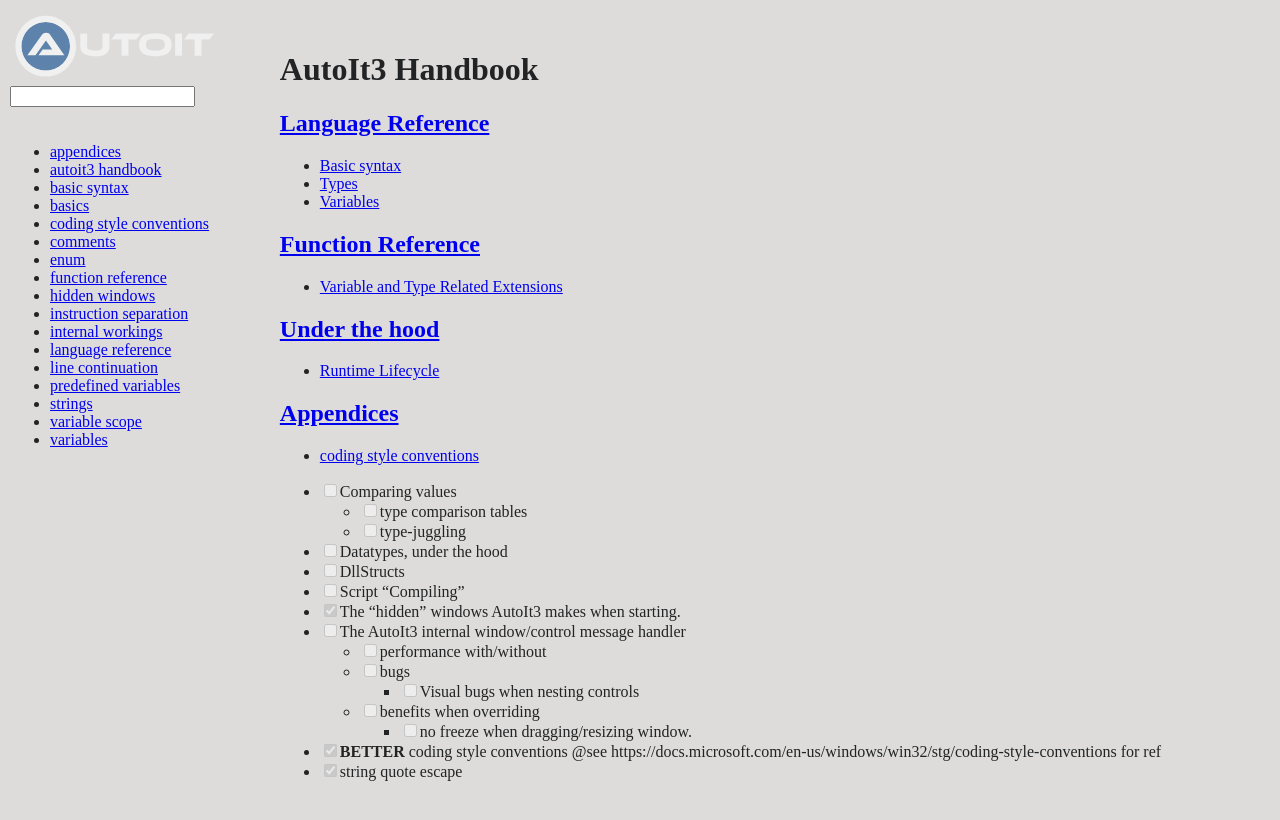
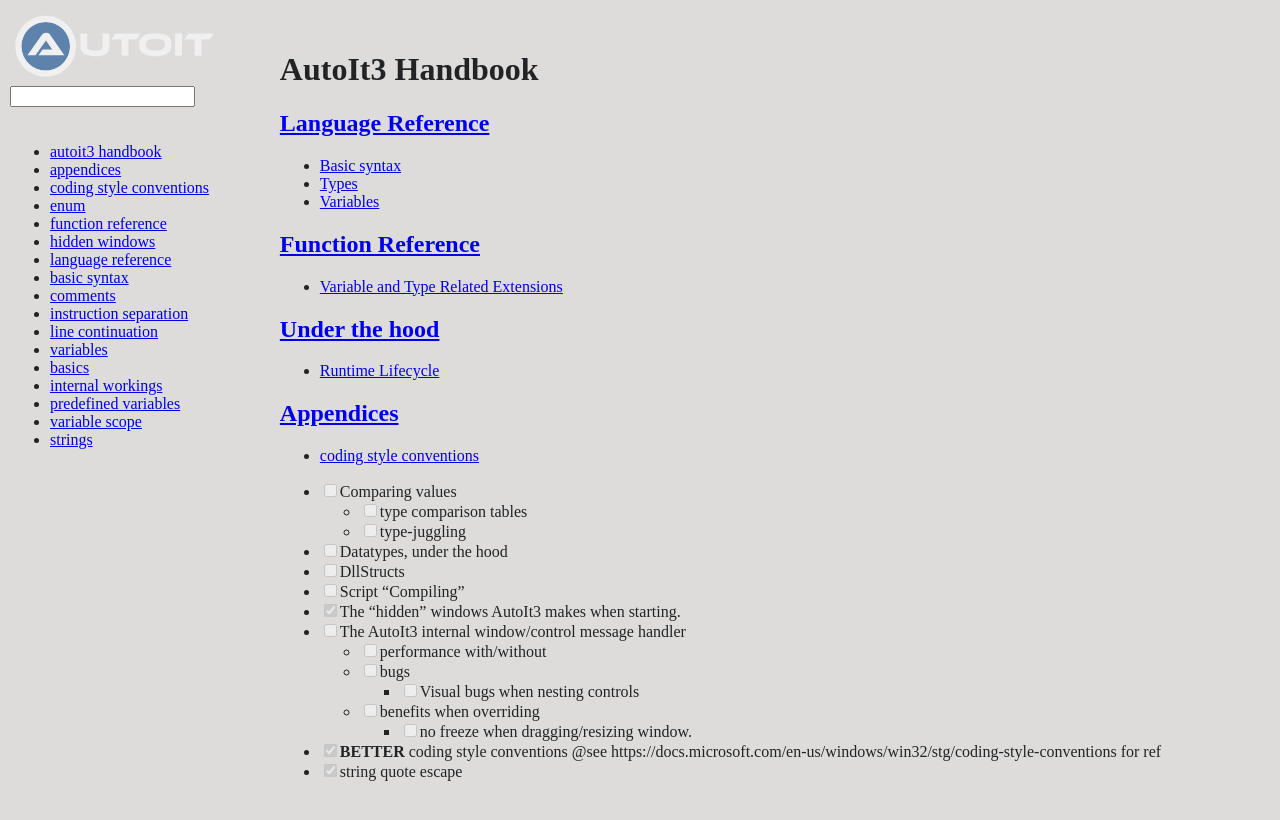
Before and after one commit to genius257/AutoIt3-Handbook, a Jekyll site: the page built from docs/index.md, in a window 1280 px wide. Shown: the top 820 px of the page. Built offline with Jekyll 4.4.1, drawn with Linux system fonts in a browser that asks for light colours; our own code applies the rules of GitHub Pages for plain Markdown files.

Commit message:
Page listing test

```diff
--- a/docs/_layouts/default.html
+++ b/docs/_layouts/default.html
@@ -27,7 +27,7 @@
                     <!-- {% include toc.html html=content %} -->
                     <ul>
                     {% assign page_url = page.url %}
-                    {% assign html_pages = site.html_pages | sort: 'title' %}
+                    {% assign html_pages = site.html_pages | sort: 'url' %}
                     {% for page in html_pages %}
                         {% if page.title != nil %}
                         <li><a href="{{ page.url | relative_url }}">{{ page.title | downcase }}</a> {{ page.excerpt }}</li>
```
